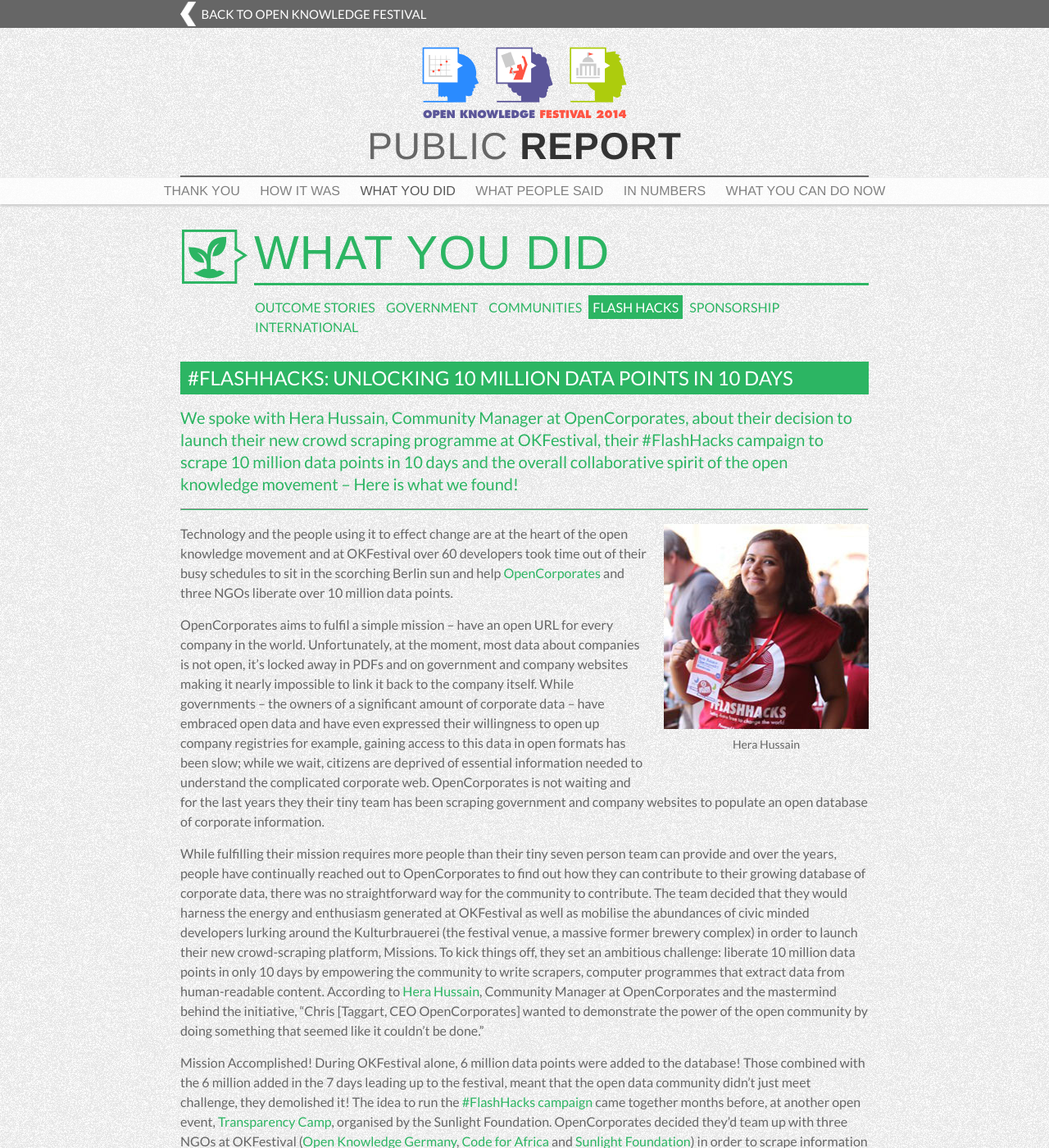
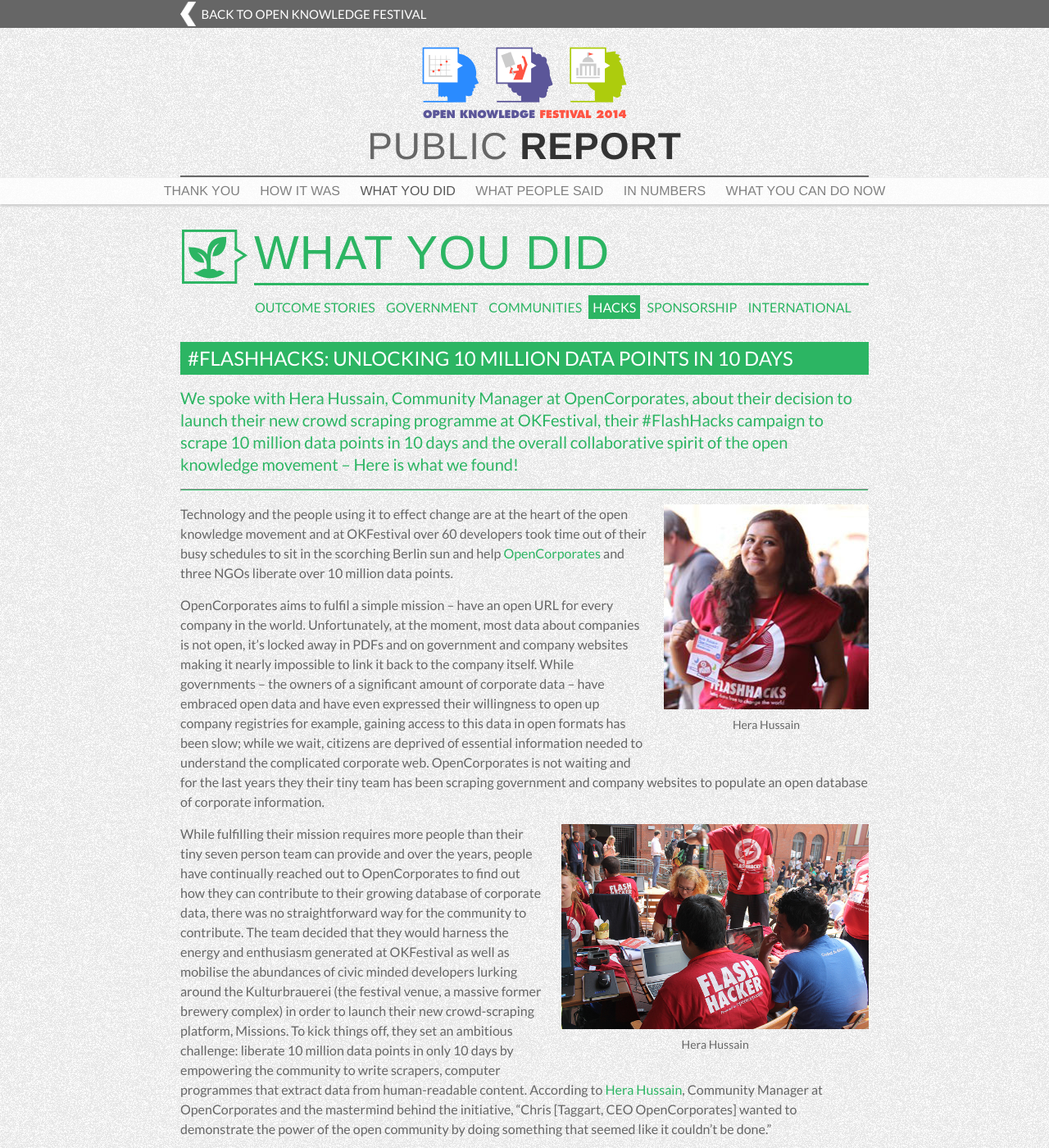
Before and after one commit to okfn/okfestival-public-report, a Jekyll site: the page built from pages/what-you-did/flash-hacks.md, in a window 1280 px wide and 1400 px high. Shown: the whole window at 82% size. Built offline with Jekyll 4.4.1, drawn with Linux system fonts in a browser that asks for light colours; some web fonts are replaced.

Commit message:
Update flash-hacks.md

```diff
--- a/pages/what-you-did/flash-hacks.md
+++ b/pages/what-you-did/flash-hacks.md
@@ -1,7 +1,7 @@
 ---
 layout: page
 parent_title: What You Did
-title: Flash Hacks
+title: Hacks
 permalink: what-you-did/flash-hacks/
 identifier: what-you-did
 order: 4
@@ -12,12 +12,12 @@
           file: Hera_Hussain.jpg
           alt: Hera Hussain
 
-    caption_header: Flash Hacks
+    caption_header: #Flashhacks
     caption: We spoke with Hera Hussain, Community Manager at OpenCorporates, about their decision to launch their new crowd scraping programme at OKFestival, their &num;FlashHacks campaign to scrape 10 million data points in 10 days and the overall collaborative spirit of the open knowledge movement – Here is what we found!
 
 ---
 
-## #FlashHacks: unlocking 10 million data points in 10 days
+## #FlashHacks: Unlocking 10 Million Data Points in 10 Days
 
 <span class="summary">We spoke with Hera Hussain, Community Manager at OpenCorporates, about their decision to launch their new crowd scraping programme at OKFestival, their #FlashHacks campaign to scrape 10 million data points in 10 days and the overall collaborative spirit of the open knowledge movement – Here is what we found!</span>
 
@@ -31,6 +31,10 @@
 
 OpenCorporates aims to fulfil a simple mission – have an open URL for every company in the world. Unfortunately, at the moment, most data about companies is not open, it’s locked away in PDFs and on government and company websites making it nearly impossible to link it back to the company itself. While governments – the owners of a significant amount of corporate data – have embraced open data and have even expressed their willingness to open up company registries for example, gaining access to this data in open formats has been slow; while we wait, citizens are deprived of essential information needed to understand the complicated corporate web. OpenCorporates is not waiting and for the last years they their tiny team has been scraping government and company websites to populate an open database of corporate information.
 
+<div class="pull">
+{% include image.html filename="14685278044_6782d86534_z.jpg" alt="Hera Hussain" %}
+</div>
+
 While fulfilling their mission requires more people than their tiny seven person team can provide and over the years, people have continually reached out to OpenCorporates to find out how they can contribute to their growing database of corporate data, there was no straightforward way for the community to contribute. The team decided that they would harness the energy and enthusiasm generated at OKFestival as well as mobilise the abundances of civic minded developers lurking around the Kulturbrauerei (the festival venue, a massive former brewery complex) in order to launch their new crowd-scraping platform, Missions. To kick things off, they set an ambitious challenge: liberate 10 million data points in only 10 days by empowering the community to write scrapers, computer programmes that extract data from human-readable content. According to [Hera Hussain](https://twitter.com/herahussain), Community Manager at OpenCorporates and the mastermind behind the initiative, “Chris [Taggart, CEO OpenCorporates] wanted to demonstrate the power of the open community by doing something that seemed like it couldn’t be done.”
 
 Mission Accomplished! During OKFestival alone, 6 million data points were added to the database! Those combined with the 6 million added in the 7 days leading up to the festival, meant that the open data community didn’t just meet challenge, they demolished it! The idea to run the [#FlashHacks campaign](http://blog.opencorporates.com/2014/07/21/flashhacks-the-start-of-a-crowdscraping-movement/) came together months before, at another open event, [Transparency Camp](http://transparencycamp.org/), organised by the Sunlight Foundation. OpenCorporates decided they’d team up with three NGOs at OKFestival ([Open Knowledge Germany](http://okfn.de/), [Code for Africa](http://www.codeforafrica.org/) and [Sunlight Foundation](http://sunlightfoundation.com/)) in order to scrape information about German companies, African licence data and US political finance data. By partnering with these three organisations who require access to this data to do the work that they do, it made the whole campaign more tangible for participants who were able to see exactly why they were spending hours in the heat writing bots.
```
